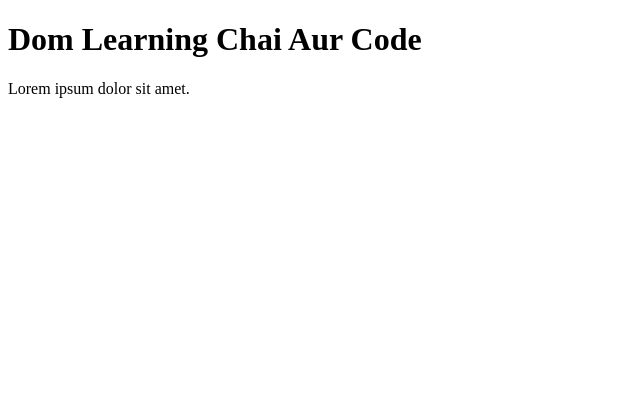
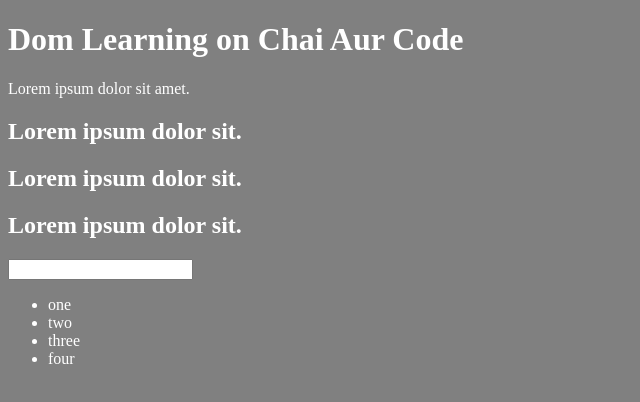
Before and after one commit to Rohitswami16/Javascript, a plain HTML site: page 06_dom/one.html in a window 1280 px wide. Shown: the whole page, without its empty margins (0-640 px from the left). Drawn offline with Linux system fonts and the light colour scheme.

Commit message:
dom Manipulation

```diff
--- a/06_dom/one.html
+++ b/06_dom/one.html
@@ -3,11 +3,31 @@
 <head>
     <meta charset="UTF-8">
     <title>DOM Learning</title>
+    <style>
+        .bg-black {
+            background-color: gray;
+            color: white;
+        }
+    </style>
 </head>
-<body>
-    <div class="bg-black">
-        <h1 class="heading">Dom Learning Chai Aur Code</h1>
+<body class="bg-black">
+    <div >
+        <h1 id="title" class="heading">Dom Learning on Chai Aur Code <span style="display: none">test text</span></h1>
         <p>Lorem ipsum dolor sit amet.</p>
+
+        <h2>Lorem ipsum dolor sit.</h2>
+        <h2>Lorem ipsum dolor sit.</h2>
+        <h2>Lorem ipsum dolor sit.</h2>
+        <div class="header"></div>
+        <div id="firstbox"></div>
+        <input type="password" name="" id=""></div>
+
+        <ul>
+            <li class="list">one</li>
+            <li class="list">two</li>
+            <li class="list">three</li>
+            <li class="list">four</li>
+        </ul>
     </div>
 </body>
 </html>
```
